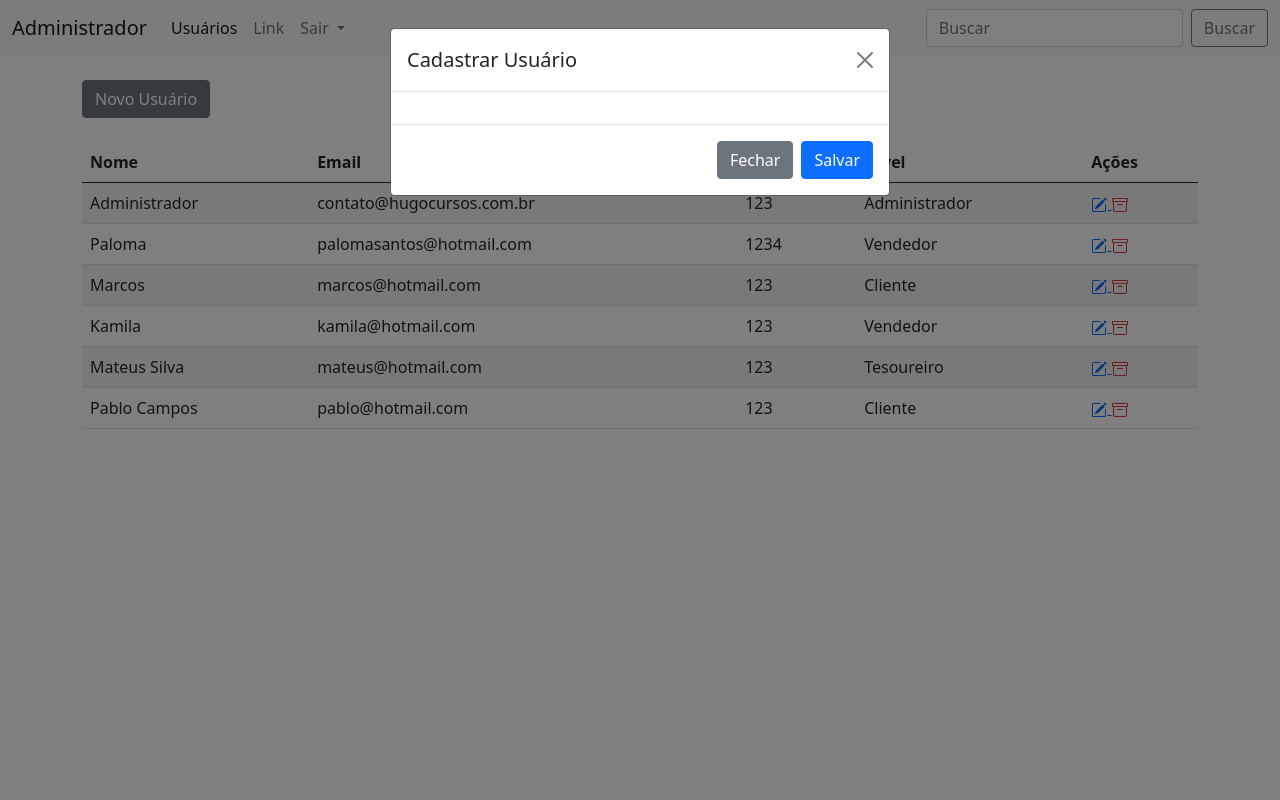
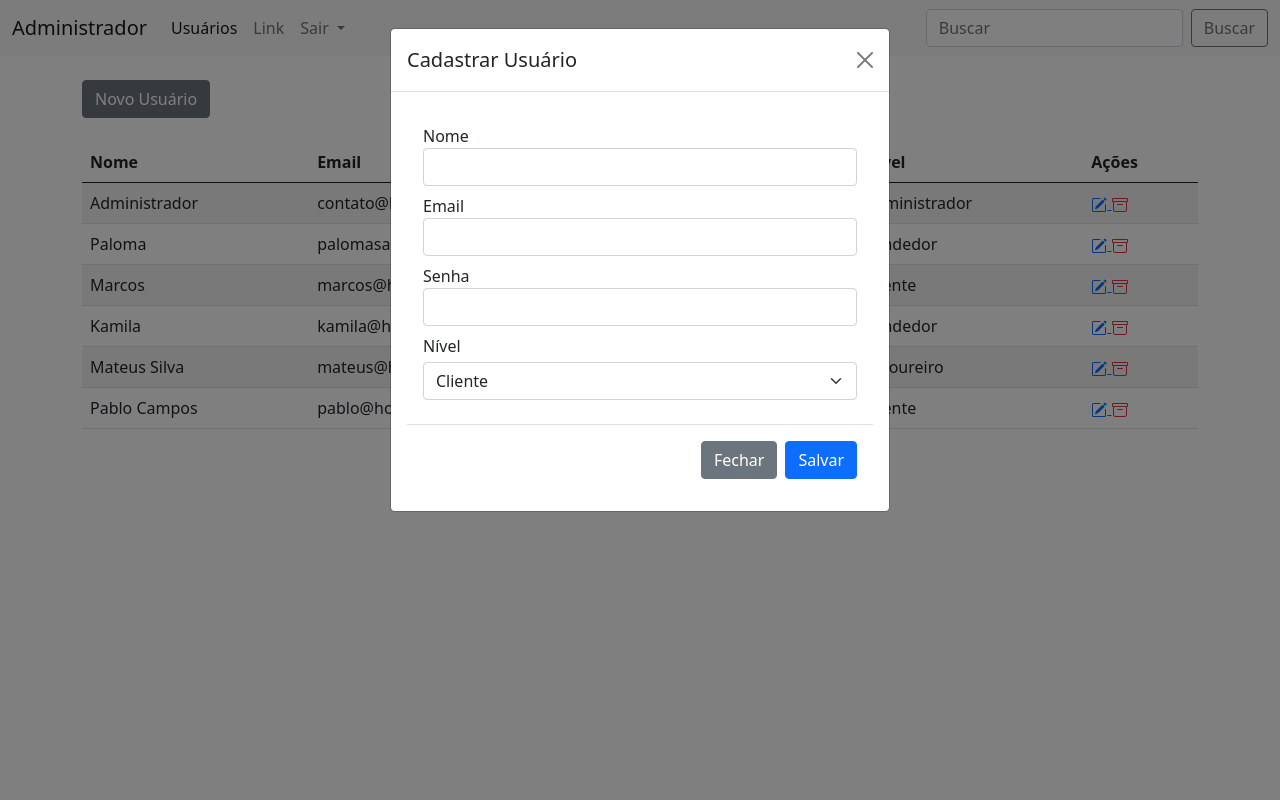
Before and after one commit to Bscanto/PHP_Repository, a PHP site: the page made by Curso PHP/curso php 8/Arquivos/login/painel-adm/index.php in a window 1280 px wide, after a click on "Novo Usuário". Run offline with PHP 8.4, Linux system fonts and the light colour scheme; the visitor is signed in with stand-in values (Sample User, id 1); data comes from the database, SQL or seed files in the repository.

Commit message:
modal painel administrativo

```diff
--- a/Curso PHP/curso php 8/Arquivos/login/painel-adm/index.php
+++ b/Curso PHP/curso php 8/Arquivos/login/painel-adm/index.php
@@ -152,11 +152,47 @@ echo 'Nome do Usuário : ' . $_SESSION['nome_usuario'] .' e o nível do usuário
       </div>
       <div class="modal-body">
 
-      </div>
-      <div class="modal-footer">
+      <form method="POST">
+        <div class="modal-body">
+
+            <div class="form-group mb-2">
+                <label for="exampleInputEmail1">Nome</label>
+                <input type="text" class="form-control" id="exampleInputEmail1" name="nomeCad" aria-describedby="emailHelp" required="">
+
+            </div>
+
+            <div class="form-group mb-2 ">
+                <label for="exampleInputEmail1">Email </label>
+                <input type="email" class="form-control" id="exampleInputEmail1" name="emailCad" aria-describedby="emailHelp" required="">
+
+            </div>
+
+            <div class="form-group mb-2 ">
+                <label for="exampleInputPassword1">Senha</label>
+                <input type="text" class="form-control" name="senhaCad" id="exampleInputPassword1" required="">
+            </div>
+
+
+            <div class="form-group mb-2">
+              <label for="exampleImputPassword1">Nível</label>
+              <select class="form-select mt-1" aria-label="Default select example"  name="nivelCad" id="">
+                <option value="Cliente">Cliente</option>
+                <option value="Administrador">Administrador</option>
+                <option value="Vendedor">Vendedor</option>
+                <option value="Tesoureiro">Tesoureiro</option>
+
+              </select>
+            </div>
+
+        </div>
+        <div class="modal-footer">
         <button type="button" class="btn btn-secondary" data-bs-dismiss="modal">Fechar</button>
         <button type="button" class="btn btn-primary">Salvar</button>
       </div>
+    </form>
+
+      </div>
+
     </div>
   </div>
 </div>
```
